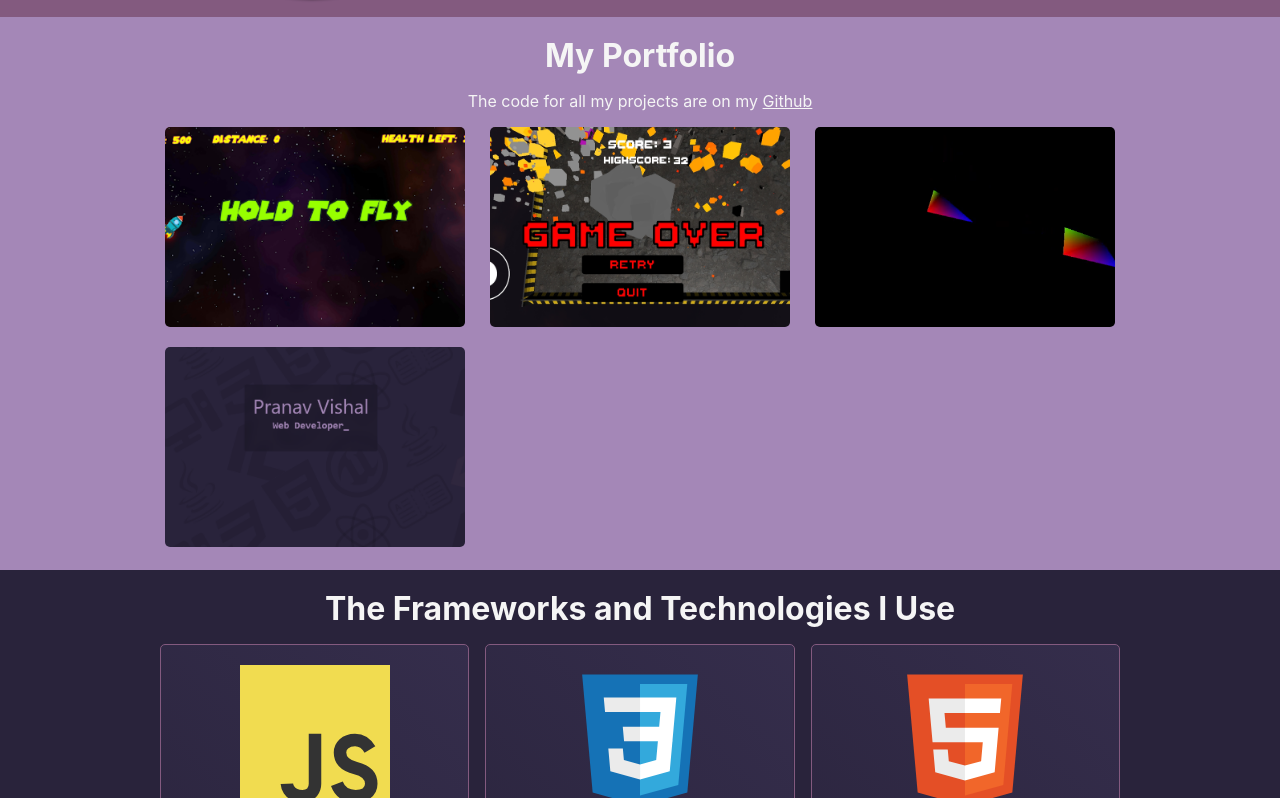
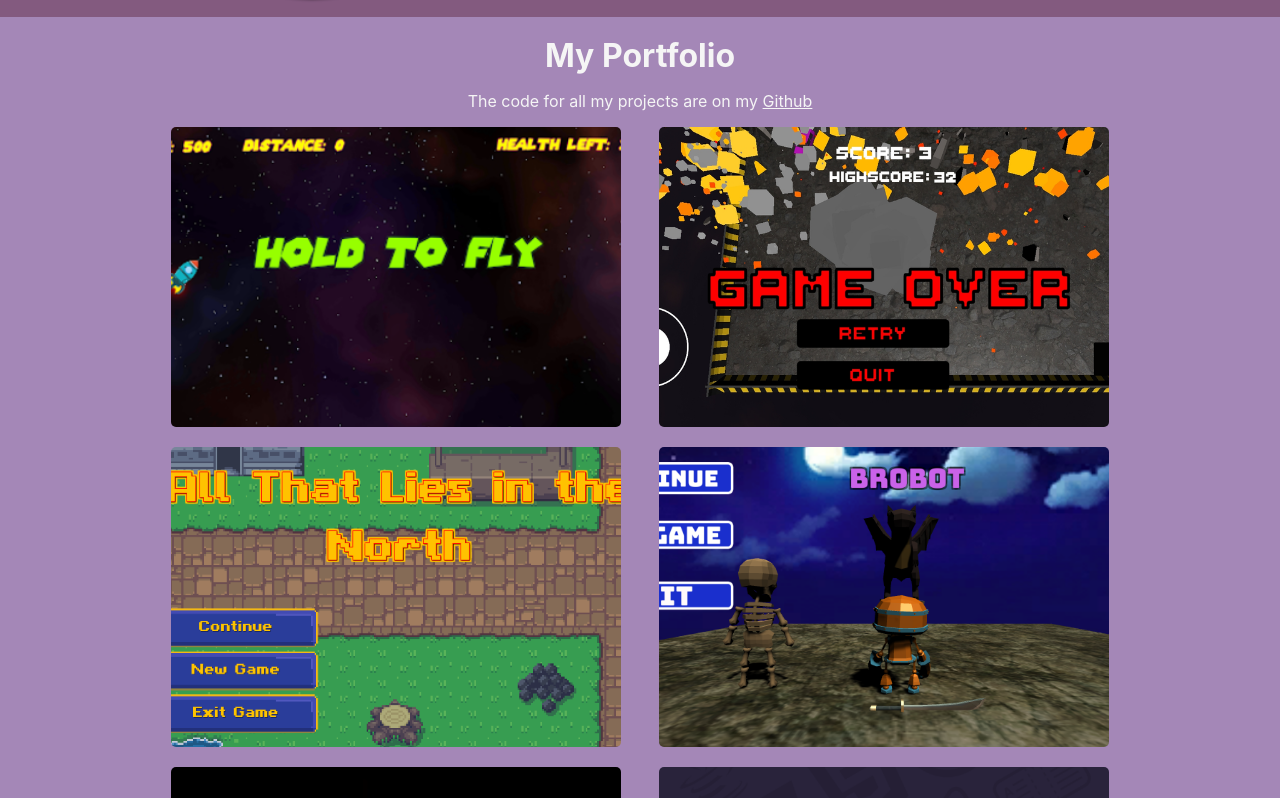
Before and after one commit to pranavishal/Portfolio-Website, a React (Create React App) app: page / in a window 1280 px wide. Shown: the part 1202-2000 px from the top of the page. Built offline with nearby package versions, Linux system fonts and the light colour scheme.

Commit message:
Extra GameDev Projects

```diff
--- a/src/PageComponents/Portfolio/Portfolio.css
+++ b/src/PageComponents/Portfolio/Portfolio.css
@@ -9,8 +9,8 @@
 
 /* */
 .portfolio-projects-frame img {
-  width: 300px;
-  height: 200px;
+  width: 450px;
+  height: 300px;
   object-fit: cover;
   border-radius: var(--border-radius);
   cursor: pointer;
@@ -23,7 +23,7 @@
 .portfolio-grid {
   width: 100%;
   display: grid;
-  grid-template-columns: repeat(auto-fit, minmax(300px, 1fr));
+  grid-template-columns: repeat(auto-fit, minmax(450px, 1fr));
   gap: var(--gap);
   justify-items: center;
 }
--- a/src/PageComponents/Portfolio/projects.js
+++ b/src/PageComponents/Portfolio/projects.js
@@ -2,6 +2,8 @@ import MotorMayhem from "./MotorMayhem_Portfolio.PNG";
 import RockStars from "./RockStars_Portfolio_Photo.PNG";
 import PersonalSite from "./PersonalSite_Portfolio.PNG";
 import OpenGL from "./openGl.PNG";
+import Pokemon from "./ATLINT.PNG";
+import Platformer from "./image.png";
 
 export const projects = [
   {
@@ -19,6 +21,20 @@ export const projects = [
     url: "https://www.youtube.com/watch?v=2C005k-kujs&ab_channel=PanamaInk",
   },
   {
+    title: "All That Lies in the North",
+    description:
+      "Unity2D turn-based rpg, developed for the GameDevTV Game Jam. Implemented turn-based combat system similar to Pokemon, character stats, experience levels, inventory, quest and save system.",
+    image: Pokemon,
+    url: "https://youtu.be/EgBXkn-KGuw",
+  },
+  {
+    title: "BroBot",
+    description:
+      "Unity 3D Platformer made for the University of Waterloo GI Game Jam in which I placed second. Implemented enemy AI, basic melee combat, checkpoints, and a level select system.",
+    image: Platformer,
+    url: "https://www.youtube.com/watch?v=2zQslzGy0Os&t=87s",
+  },
+  {
     title: "OpenGL 3D Camera",
     description:
       "A camera to traverse a scene using C++ and OpenGL. I developed vertex, fragment, and geometric shaders to create shapes, and OOP principles to render multiple shapes to the scene, and handles uder input using GLFW.",
```
Also changed, not shown: src/PageComponents/Portfolio/ATLINT.PNG (added), src/PageComponents/Portfolio/image.png (added).
